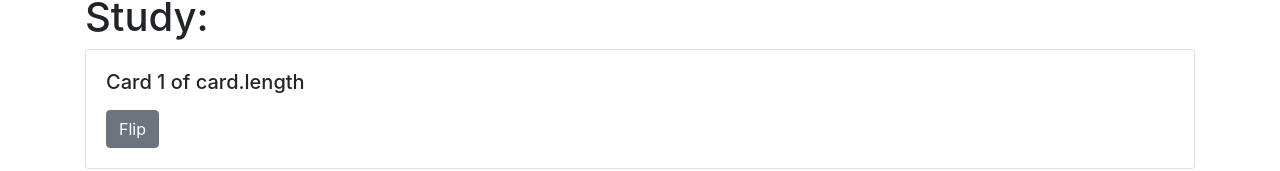
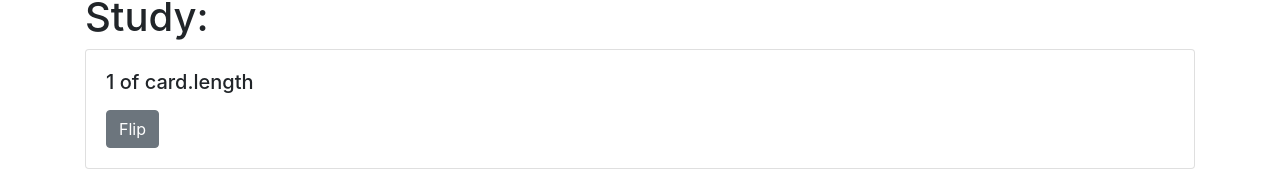
Before and after one commit to nguyenscg/flashcards, a React (Create React App) app: page /decks/1/study in a window 1280 px wide. Shown: the part 352-523 px from the top of the page. Built offline with nearby package versions, Linux system fonts and the light colour scheme; no server answers; a web font is replaced by a local one.

Commit message:
initalize states for front of card and the count

```diff
--- a/src/Layout/Study.js
+++ b/src/Layout/Study.js
@@ -15,6 +15,8 @@ import { Link, useParams} from "react-router-dom"; // import Link element and us
 function Study() {
     const [deck, setDeck] = useState({});
     const { deckId } = useParams(); // call the useParams hook to get the deckId from URL
+    const [cardCount, setCardCount] = useState(1); // initalize cardCount to be 1 and update the state with setCardCount
+    const [frontCard, setfrontCard] = useState(true); // set the frontCard state to be true and update the state with setFrontCard
 
     // useEffect hook to get the readDeck function data to read an ID
     useEffect(() => {
@@ -30,6 +32,8 @@ function Study() {
         fetchDeck();
     }, [deckId]); // rerun the effect if deckId changes;
 
+
+
     return (
         <div>
             <nav aria-label="breadcrumb">
@@ -42,7 +46,7 @@ function Study() {
             <h1>Study: {deck.name}</h1>
             <div className="card">
                 <div className="card-body">
-                    <h5 className="card-title">Card 1 of card.length</h5>
+                    <h5 className="card-title">{cardCount} of card.length</h5>
                     <p className="card-text">{deck.description}</p>
                     <button type="button" className="btn btn-secondary">Flip</button>
                 </div>
```
